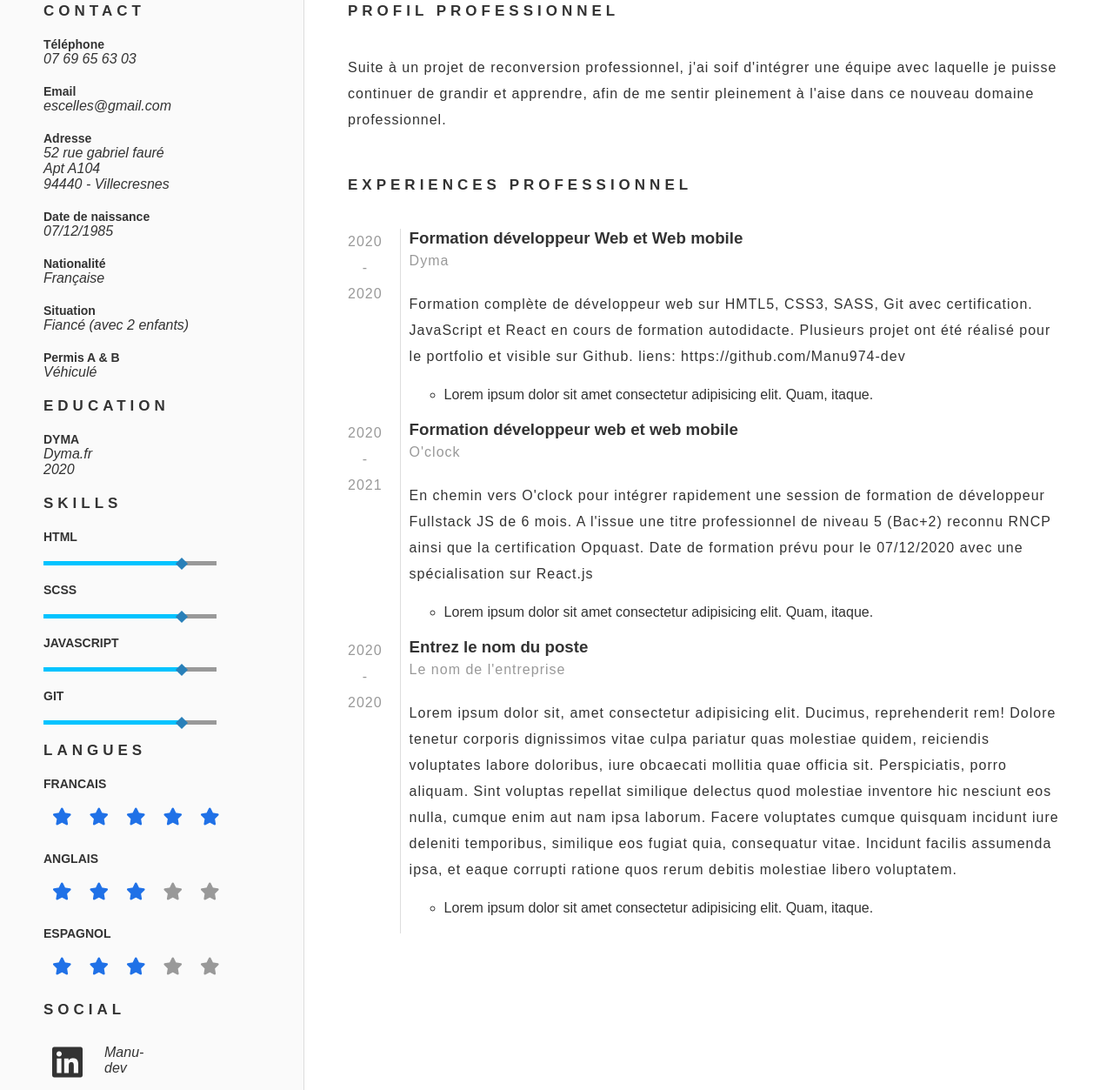
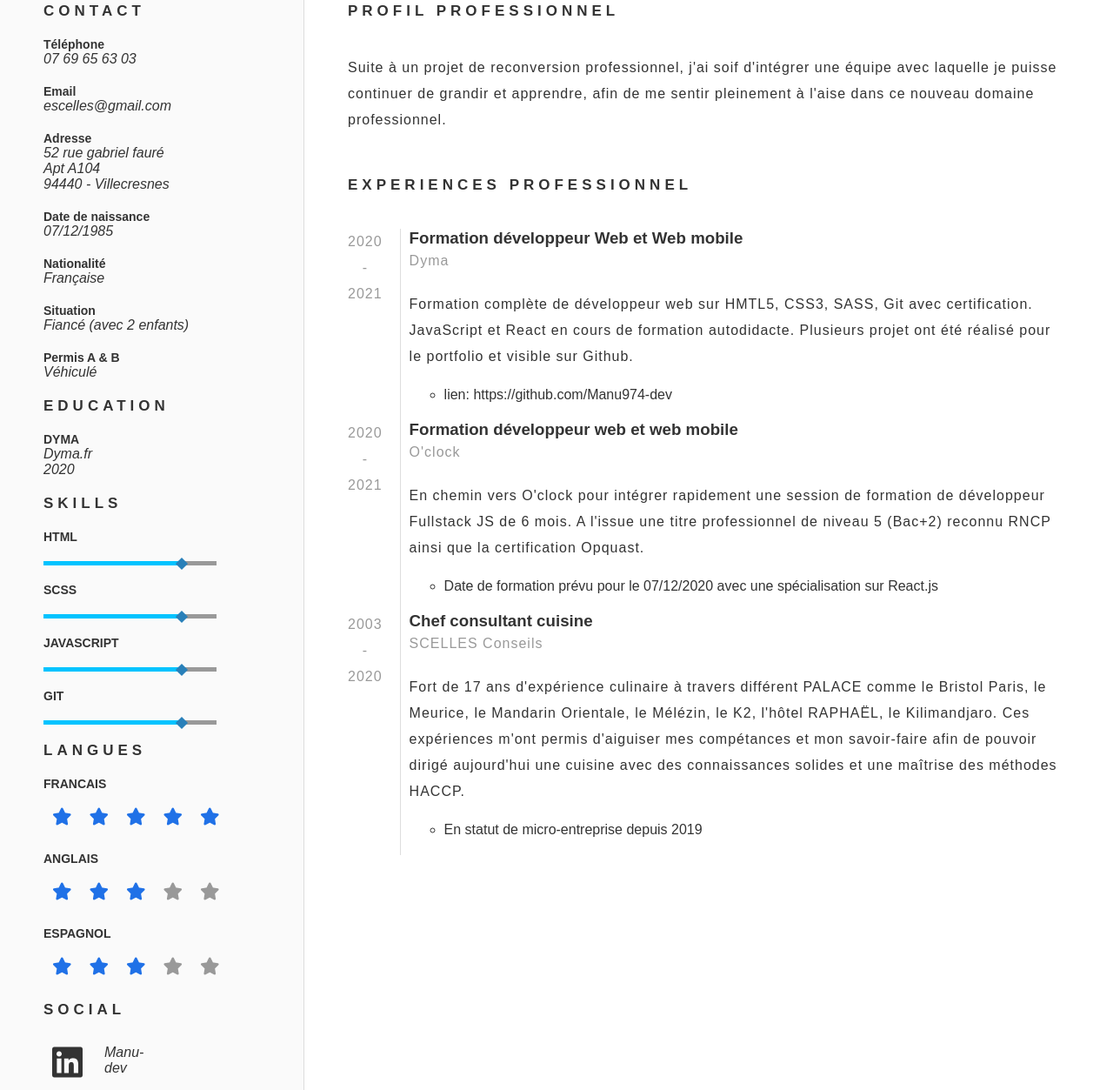
Before and after one commit to EScelles/CV-Emmanuel-SCELLES, a website: page index.html in a window 1280 px wide. Shown: the part 485-1738 px from the top of the page at 87% size. Drawn offline with Linux system fonts and the light colour scheme; a web font is replaced by a local one.

Commit message:
4 commit

```diff
--- a/index.html
+++ b/index.html
@@ -125,7 +125,7 @@
           <div class="timeline">
             <p>
             2020 <br />
-              - <br />2020
+              - <br />2021
             </p>
           </div>
 
@@ -135,12 +135,11 @@
             <p>
               Formation complète de développeur web sur HMTL5, CSS3, SASS, Git avec certification.
               JavaScript et React en cours de formation autodidacte. Plusieurs projet ont été réalisé pour le portfolio et visible
-              sur Github. liens: https://github.com/Manu974-dev
-            </p>
+              sur Github.
             <ul>
               <li>
-                Lorem ipsum dolor sit amet consectetur adipisicing elit. Quam,
-                itaque.
+                lien: https://github.com/Manu974-dev
+            </p>
               </li>
             </ul>
           </div>
@@ -160,12 +159,10 @@
               En chemin vers O'clock pour intégrer rapidement une session de formation de développeur Fullstack JS de 6 mois.
               A l'issue une titre professionnel de niveau 5 (Bac+2) reconnu RNCP ainsi que la
               certification Opquast.
-              Date de formation prévu pour le 07/12/2020 avec une spécialisation sur React.js
             </p>
             <ul>
               <li>
-                Lorem ipsum dolor sit amet consectetur adipisicing elit. Quam,
-                itaque.
+                Date de formation prévu pour le 07/12/2020 avec une spécialisation sur React.js
               </li>
             </ul>
           </div>
@@ -173,29 +170,21 @@
         <div class="experience">
           <div class="timeline">
             <p>
-              2020 <br />
+              2003 <br />
               - <br />2020
             </p>
           </div>
           <div class="content">
-            <h3>Entrez le nom du poste</h3>
-            <p class="text-hint mb-2">Le nom de l'entreprise</p>
+            <h3>Chef consultant cuisine</h3>
+            <p class="text-hint mb-2">SCELLES Conseils</p>
             <p>
-              Lorem ipsum dolor sit, amet consectetur adipisicing elit. Ducimus,
-              reprehenderit rem! Dolore tenetur corporis dignissimos vitae culpa
-              pariatur quas molestiae quidem, reiciendis voluptates labore
-              doloribus, iure obcaecati mollitia quae officia sit. Perspiciatis,
-              porro aliquam. Sint voluptas repellat similique delectus quod
-              molestiae inventore hic nesciunt eos nulla, cumque enim aut nam
-              ipsa laborum. Facere voluptates cumque quisquam incidunt iure
-              deleniti temporibus, similique eos fugiat quia, consequatur vitae.
-              Incidunt facilis assumenda ipsa, et eaque corrupti ratione quos
-              rerum debitis molestiae libero voluptatem.
+              Fort de 17 ans d'expérience culinaire à travers différent PALACE comme le Bristol Paris, le Meurice, le Mandarin Orientale,
+              le Mélézin, le K2, l'hôtel RAPHAËL, le Kilimandjaro. Ces expériences m'ont permis d'aiguiser mes compétances et mon savoir-faire afin de pouvoir
+              dirigé aujourd'hui une cuisine avec des connaissances solides et une maîtrise des méthodes HACCP.
             </p>
             <ul>
               <li>
-                Lorem ipsum dolor sit amet consectetur adipisicing elit. Quam,
-                itaque.
+                En statut de micro-entreprise depuis 2019
               </li>
             </ul>
           </div>
```
